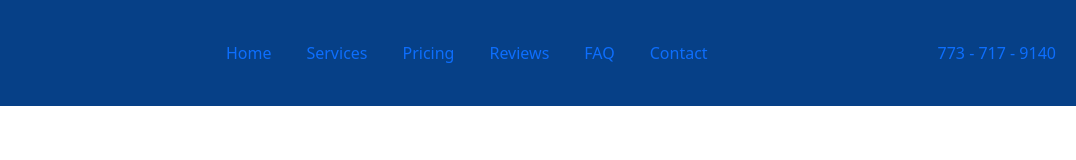
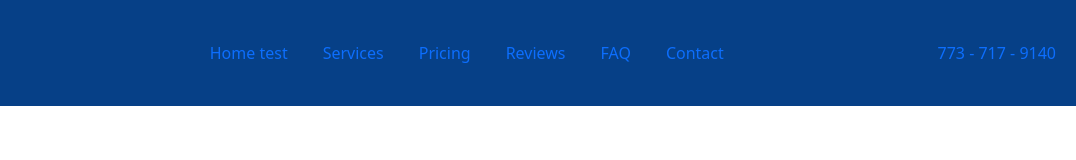
Before and after one commit to Th1STSay/cleaning, a website: page src/index.html in a window 1280 px wide. Shown: the full height of the page, 204-1280 px from the left. Drawn offline with nearby package versions, Linux system fonts and the light colour scheme; files that its build step writes are made by us from their sources.

Commit message:
Update _header.html

```diff
--- a/src/components/_header.html
+++ b/src/components/_header.html
@@ -8,7 +8,7 @@
 
     <ul class="header__navigation-menu">
       <li>
-        <a href="#">Home</a>
+        <a href="#">Home test</a>
       </li>
 
       <li>
```
